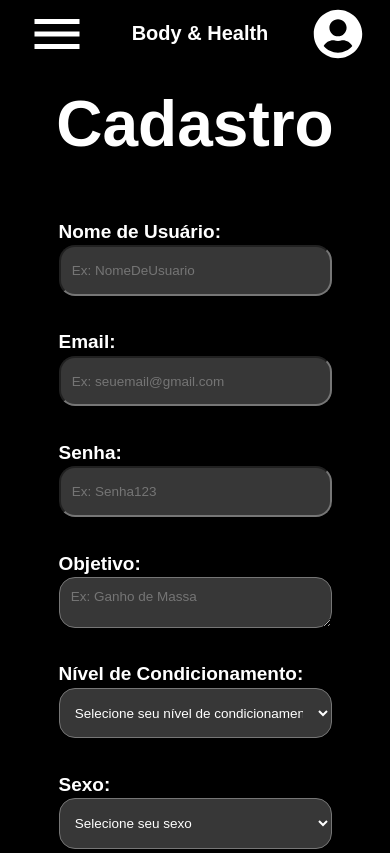
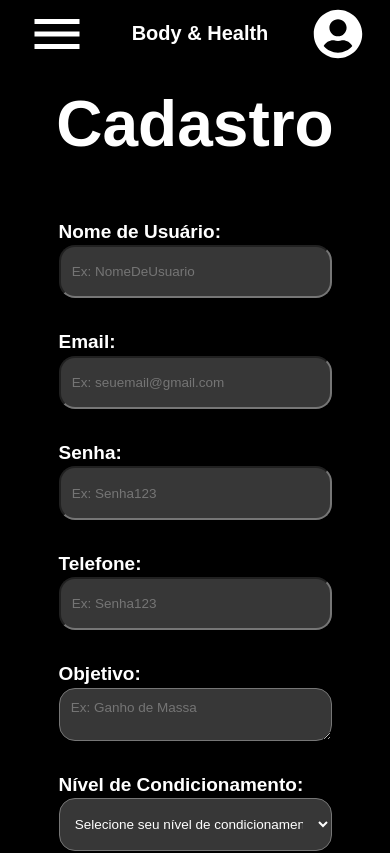
Before and after one commit to Vinirocha388/bodyhealthy-web, a Next.js app: page /cadastro in a window 390 px wide. Shown: the top 853 px of the page. Built offline with nearby package versions, Linux system fonts and the light colour scheme; no server answers; a web font is replaced by a local one.

Commit message:
feat: create cellphone input

```diff
--- a/src/app/cadastro/cadastro.module.css
+++ b/src/app/cadastro/cadastro.module.css
@@ -45,7 +45,7 @@
 .cadastroObjetivoInput,
 .cadastroCondicionamentoInput {
   width: 100%;
-  height: 100%;
+  height: 105%;
   border-radius: 1rem;
   padding: 0.5rem;
   margin-top: 0.3vh;
--- a/src/app/cadastro/page.jsx
+++ b/src/app/cadastro/page.jsx
@@ -124,6 +124,19 @@ export default function Cadastro() {
                 />
               </div>
 
+                            <div className={styles.cadastroSenha}>
+                <h2>Telefone:</h2>
+                <input
+                  name="telefone"
+                  type="number"
+                  placeholder="Ex: Senha123"
+                  className={styles.cadastroSenhaInput}
+                  value={formData.telefone}
+                  onChange={handleChange}
+                  required
+                />
+              </div>
+
               <div className={styles.cadastroObjetivo}>
                 <h2>Objetivo:</h2>
                 <textarea
```
Also changed, not shown: src/app/usuario/page.jsx (+8 -0 lines).
